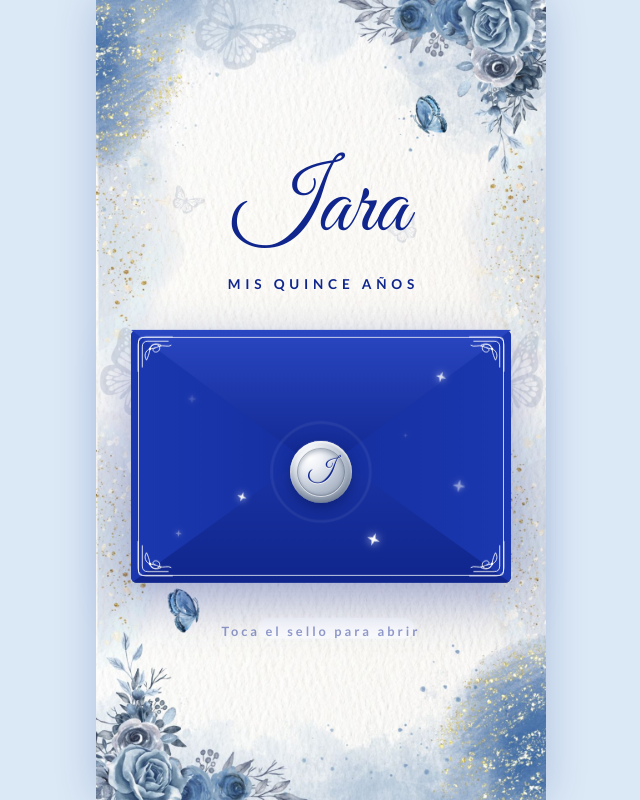
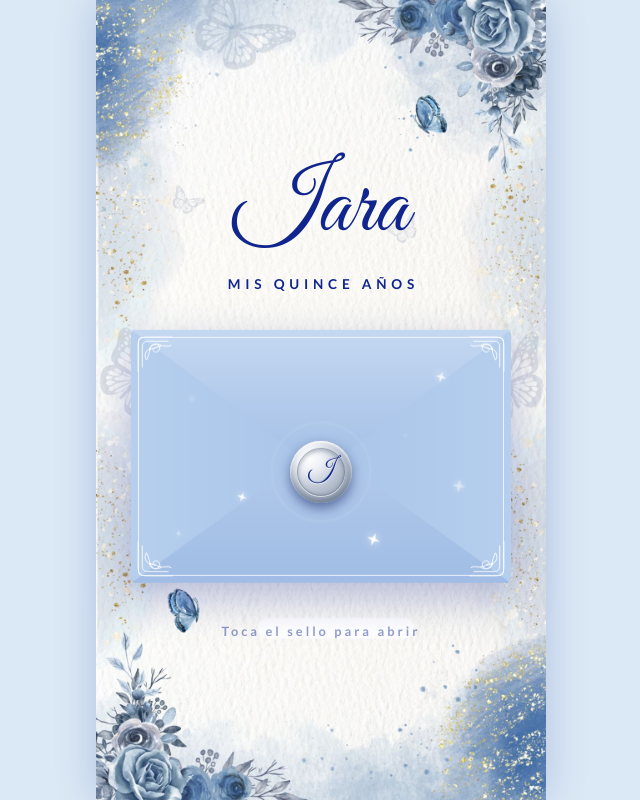
Before and after one commit to creaciones-ar/MIS-XV-IARA, a plain HTML site: page index.html in a window 1280 px wide. Shown: the whole page, without its empty margins (319-959 px from the left). Drawn offline with Linux system fonts and the light colour scheme; a web font is replaced by a local one.

Commit message:
Update styles.css

```diff
--- a/styles.css
+++ b/styles.css
@@ -37,14 +37,14 @@ body{font-family:'Lato',sans-serif;color:var(--navy);text-align:center;line-heig
 .neon{font-family:'Slight','Great Vibes',cursive;font-weight:400;font-size:clamp(3.8rem,19vw,5.8rem);line-height:1.1;color:var(--navy);text-shadow:0 2px 12px rgba(255,255,255,.95)}
 .welcome-sub{font-family:'Lato',sans-serif;letter-spacing:.35em;padding-left:.35em;color:var(--navy);text-transform:uppercase;font-size:.85rem;font-weight:700;text-shadow:0 0 8px rgba(255,255,255,.95)}
 
-.envelope{position:relative;width:min(86vw,380px);aspect-ratio:3/2;margin:26px 0 18px;perspective:1100px;animation:float 3s ease-in-out infinite;filter:drop-shadow(0 18px 26px rgba(16,38,141,.4))}
+.envelope{position:relative;width:min(86vw,380px);aspect-ratio:3/2;margin:26px 0 18px;perspective:1100px;animation:float 3s ease-in-out infinite;filter:drop-shadow(0 16px 22px rgba(16,38,141,.3))}
 .envelope>*{position:absolute}
-.env-back{inset:0;background:linear-gradient(#0c1d78,#081558);border-radius:6px;z-index:1}
+.env-back{inset:0;background:linear-gradient(#8fb0dc,#7b9fd0);border-radius:6px;z-index:1}
 .env-l,.env-r,.env-b{inset:0;z-index:3}
-.env-l{background:linear-gradient(90deg,#1b38b0,#10268d);clip-path:polygon(0 0,52% 52%,0 100%);border-radius:6px 0 0 6px}
-.env-r{background:linear-gradient(270deg,#1b38b0,#10268d);clip-path:polygon(100% 0,48% 52%,100% 100%);border-radius:0 6px 6px 0}
-.env-b{background:linear-gradient(#2542bb,#10268d);clip-path:polygon(0 100%,50% 46%,100% 100%);border-radius:0 0 6px 6px}
-.env-flap{left:0;top:0;width:100%;height:56%;background:linear-gradient(#2a47c2,#10268d);clip-path:polygon(0 0,100% 0,50% 100%);transform-origin:top center;z-index:5;transition:transform .9s cubic-bezier(.5,0,.2,1) .35s,background .9s .35s}
+.env-l{background:linear-gradient(90deg,#b6cfee,#9dbae4);clip-path:polygon(0 0,52% 52%,0 100%);border-radius:6px 0 0 6px}
+.env-r{background:linear-gradient(270deg,#b6cfee,#9dbae4);clip-path:polygon(100% 0,48% 52%,100% 100%);border-radius:0 6px 6px 0}
+.env-b{background:linear-gradient(#c2d6f0,#a1bde5);clip-path:polygon(0 100%,50% 46%,100% 100%);border-radius:0 0 6px 6px}
+.env-flap{left:0;top:0;width:100%;height:56%;background:linear-gradient(#c4d8f1,#a3bfe6);clip-path:polygon(0 0,100% 0,50% 100%);transform-origin:top center;z-index:5;transition:transform .9s cubic-bezier(.5,0,.2,1) .35s,background .9s .35s}
 .env-letter{left:6%;right:6%;top:7%;height:88%;z-index:2;background:linear-gradient(#ffffff,#eef1fa);border-radius:4px;box-shadow:0 2px 8px rgba(8,21,88,.3);display:flex;flex-direction:column;align-items:center;justify-content:center;gap:4px;color:var(--navy);transition:transform 1.1s cubic-bezier(.3,.7,.2,1) 1.2s}
 .letter-small{font-family:'Lato',sans-serif;font-weight:700;font-size:.62rem;letter-spacing:.22em;text-transform:uppercase}
 .letter-name{font-size:2.6rem;line-height:1.1}
@@ -81,7 +81,7 @@ body{font-family:'Lato',sans-serif;color:var(--navy);text-align:center;line-heig
 .envelope.open{animation:none}
 .envelope.open .seal{transform:scale(1.5) rotate(12deg);opacity:0;pointer-events:none}
 .envelope.open .seal::before{animation:none}
-.envelope.open .env-flap{transform:rotateX(180deg);z-index:1;background:linear-gradient(#0b1c78,#081558)}
+.envelope.open .env-flap{transform:rotateX(180deg);z-index:1;background:linear-gradient(#86a8d6,#7699cb)}
 .envelope.open .env-letter{transform:translateY(-52%)}
 .envelope.open .env-orn::before,.envelope.open .orn-tl,.envelope.open .orn-tr{opacity:0}
 #welcome-screen.opening .neon,#welcome-screen.opening .welcome-sub,#welcome-screen.opening .welcome-hint{opacity:0;transition:opacity .6s}
```
